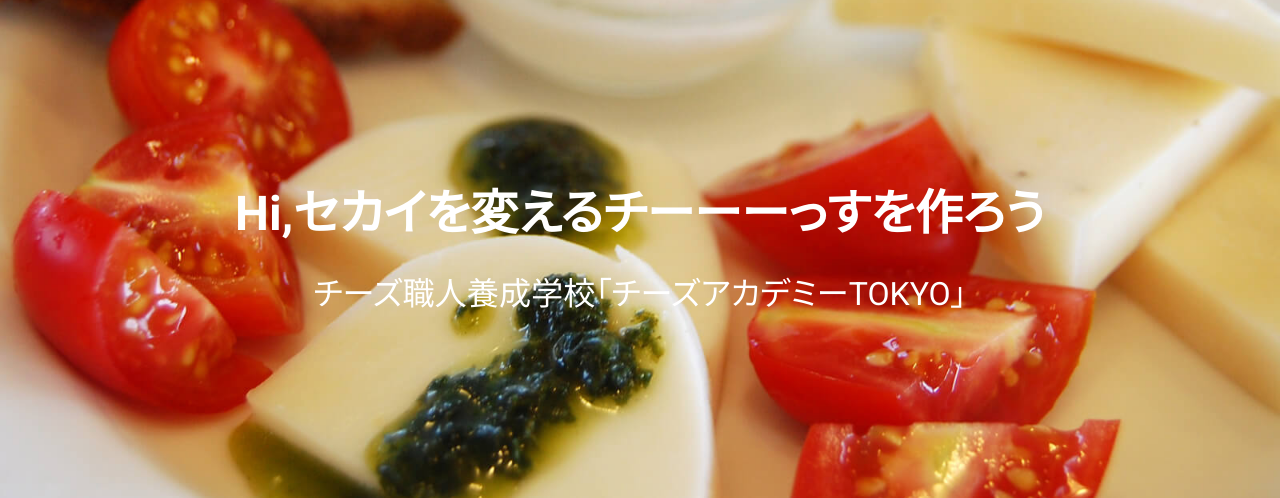
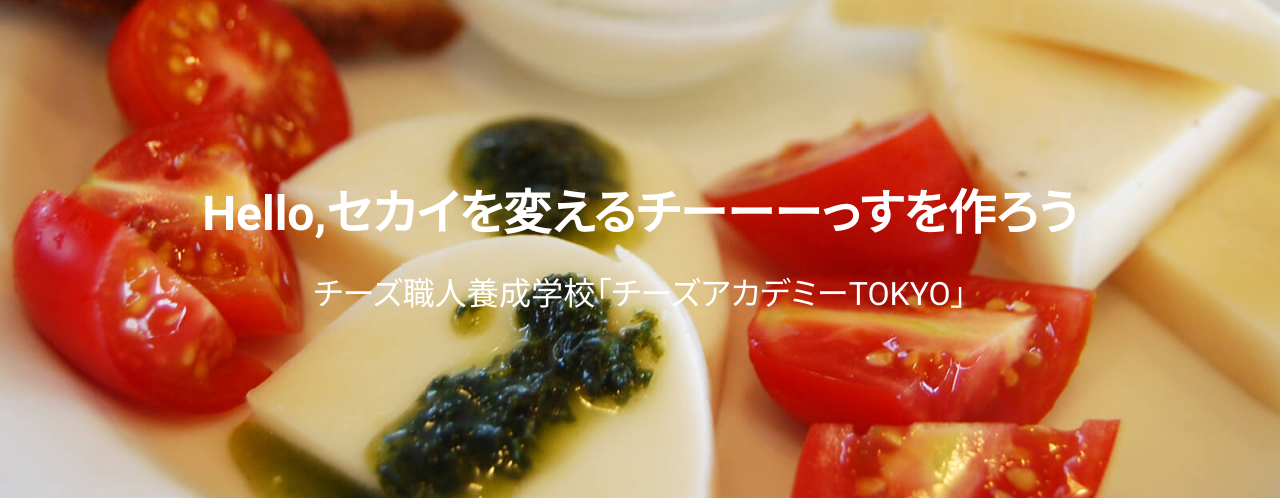
Before and after one commit to TatsuyaMaeta/lab9_test, a plain HTML site: page index.html in a window 1280 px wide. Shown: the top 498 px of the page. Drawn offline with nearby package versions, Linux system fonts and the light colour scheme.

Commit message:
Update index.html
HiをHelloに変更しました

```diff
--- a/index.html
+++ b/index.html
@@ -3,7 +3,7 @@
 <head>
 	<meta charset="UTF-8">
 	<meta name="viewport" content="width=device-width">
-	<title>Hi,チーズアカデミーTOKYO</title>
+	<title>Hello,チーズアカデミーTOKYO</title>
 	<link rel="stylesheet" href="https://cdnjs.cloudflare.com/ajax/libs/font-awesome/4.7.0/css/font-awesome.min.css">
 	<link href="https://fonts.googleapis.com/css?family=Roboto:300,400,500,700" rel="stylesheet">
 	<link rel="stylesheet" href="css/reset.css">
@@ -16,7 +16,7 @@
 
 	<!-- main visual -->
 	<div class="main-visual">
-		<h1 class="site-title">Hi,セカイを変えるチーーーっすを作ろう
+		<h1 class="site-title">Hello,セカイを変えるチーーーっすを作ろう
 		<span class="site-title__mid">チーズ職人養成学校「チーズアカデミーTOKYO」</span></h1>
 	</div>
 
```
